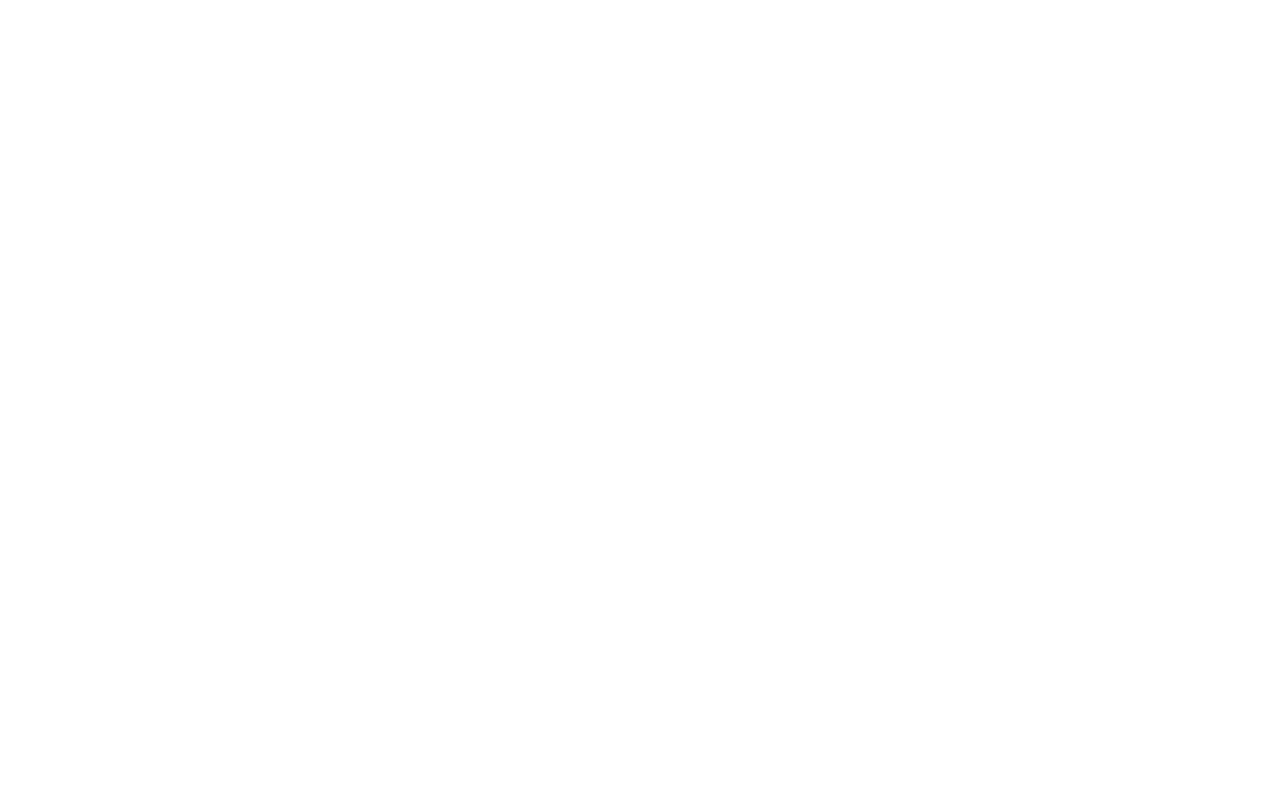
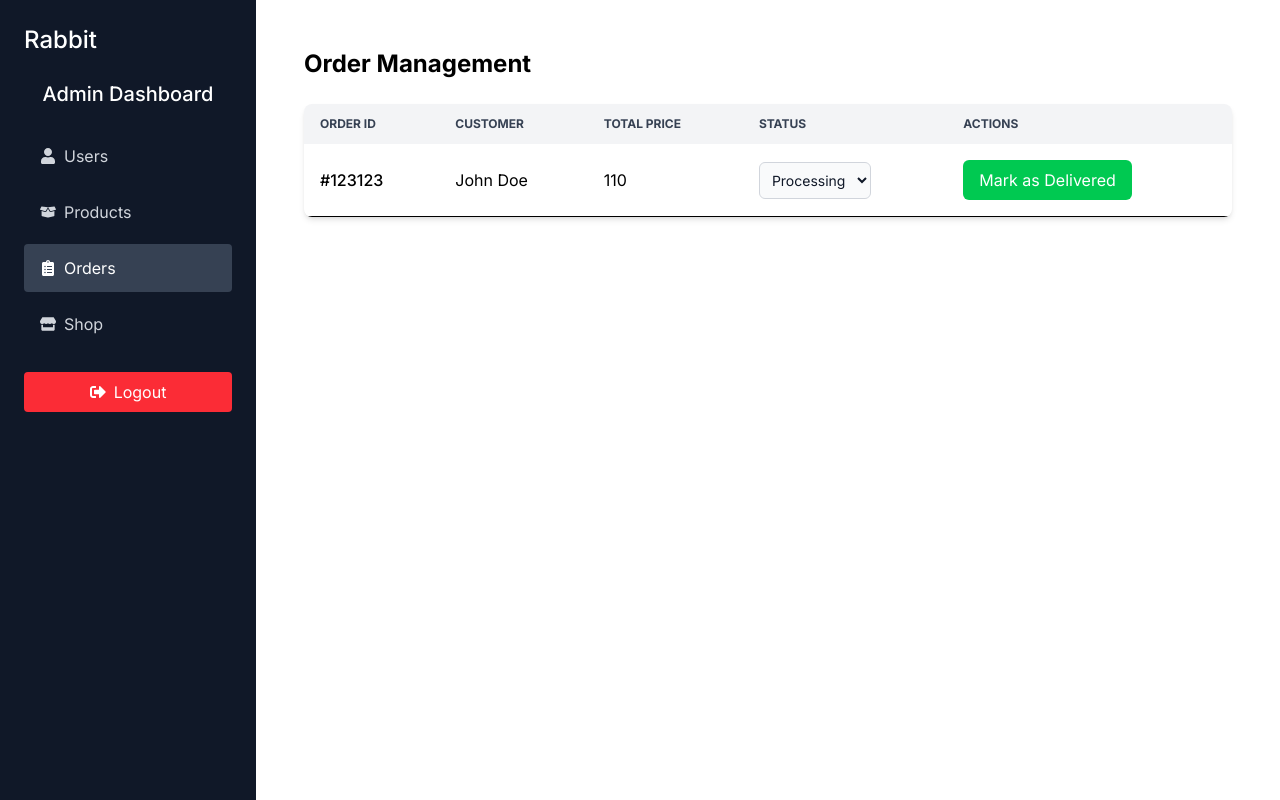
Before and after one commit to ahasan-ullah/Rabbit-E-Commerce-Website, a React (Vite) app in the folder frontend/: page /admin/orders in a window 1280 px wide. Before the commit this address had no page. Built offline with nearby package versions, Linux system fonts and the light colour scheme.

Commit message:
Order management page added to the admin layout and the admin dashboard completed

```diff
--- a/frontend/src/App.jsx
+++ b/frontend/src/App.jsx
@@ -16,6 +16,7 @@ import AdminHomePage from './pages/AdminHomePage';
 import UserManagement from './components/Admin/UserManagement';
 import ProductManagement from './components/Admin/ProductManagement';
 import EditProductPage from './components/Admin/EditProductPage';
+import OrderManagement from './components/Admin/OrderManagement';
 const App = () => {
   return (
     <BrowserRouter>
@@ -40,8 +41,8 @@ const App = () => {
         <Route path='/admin/users' element={<UserManagement></UserManagement>}></Route>
         <Route path='/admin/products' element={<ProductManagement></ProductManagement>}></Route>
         <Route path='/admin/products/:id/edit' element={<EditProductPage></EditProductPage>}></Route>
+        <Route path='/admin/orders' element={<OrderManagement></OrderManagement>}></Route>
       </Route>
-      <Route></Route>
     </Routes>
     </BrowserRouter>
   )
--- /dev/null
+++ b/frontend/src/components/Admin/OrderManagement.jsx
@@ -0,0 +1,64 @@
+const OrderManagement = () => {
+  const orders=[
+    {
+      _id: '123123',
+      user:{
+        name: 'John Doe',
+      },
+      totalPrice: 110,
+      status: 'Processing',
+    }
+  ]
+
+  const handleStatusChange=(orderId,status)=>{
+    console.log(orderId,status);
+  }
+  return (
+    <div className="max-w-7xl mx-auto p-6">
+      <h2 className="text-2xl font-bold mb-6">Order Management</h2>
+      <div className="overflow-x-auto shadow-md sm:rounded-lg">
+        <table className="min-w-full text-left to-gray-500">
+          <thead className="bg-gray-100 text-xs uppercase text-gray-700">
+            <tr>
+              <th className="py-3 px-4">Order ID</th>
+              <th className="py-3 px-4">Customer</th>
+              <th className="py-3 px-4">Total Price</th>
+              <th className="py-3 px-4">Status</th>
+              <th className="py-3 px-4">Actions</th>
+            </tr>
+          </thead>
+          <tbody>
+            {
+              orders.length>0?(
+                orders.map(order=>(
+                  <tr key={order._id} className="border-b hover:bg-gray-50 cursor-pointer">
+                    <td className="py-4 px-4 font-medium to-gray-900 whitespace-nowrap">#{order._id}</td>
+                    <td className="p-4">{order.user.name}</td>
+                    <td className="p-4">{order.totalPrice}</td>
+                    <td className="p-4">
+                      <select value={order.status} onChange={(e)=>handleStatusChange(order._id,e.target.value)} className="bg-gray-50 border border-gray-300 text-gray-900 text-sm rounded-md focus:ring-blue-500 focus:border-blue-500 block p-2">
+                        <option value="Processing">Processing</option>
+                        <option value="Shipped">Shipped</option>
+                        <option value="Delivered">Delivered</option>
+                        <option value="Cancelled">Cancelled</option>
+                      </select>
+                    </td>
+                    <td className="p-4">
+                      <button onClick={()=>handleStatusChange(order._id, "Delivered")} className="bg-green-500 text-white px-4 py-2 rounded-md hover:bg-green-600">Mark as Delivered</button>
+                    </td>
+                  </tr>
+                ))
+              ):(
+                <tr>
+                  <td colSpan={5} className="p-4 text-center text-gray-500">No Orders Found</td>
+                </tr>
+              )
+            }
+          </tbody>
+        </table>
+      </div>
+    </div>
+  )
+}
+
+export default OrderManagement
```
